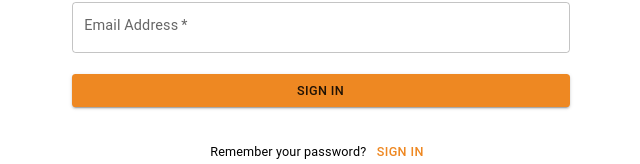
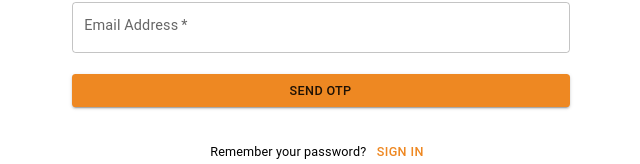
Before and after one commit to devnaspi/lawtechfrontend, a Next.js app: page /authors/forgot-password in a window 1280 px wide. Shown: the part 191-355 px from the top of the page, without its empty margins (257-897 px from the left). Built offline with nearby package versions, Linux system fonts and the light colour scheme.

Commit message:
fix typo

```diff
--- a/app/authors/forgot-password/page.js
+++ b/app/authors/forgot-password/page.js
@@ -68,7 +68,7 @@ export default function AuthorForgotPassword() {
                         disabled={loading}
                         sx={{ mt: 3, mb: 2 }}
                     >
-                        {loading ? 'Signing In...' : 'Sign In'}
+                        {loading ? 'Signing In...' : 'send otp'}
                     </Button>
 
                     <Typography variant="body2" sx={{ textAlign: 'center', mt: 2 }}>
```
